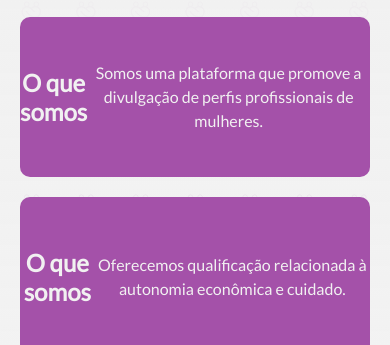
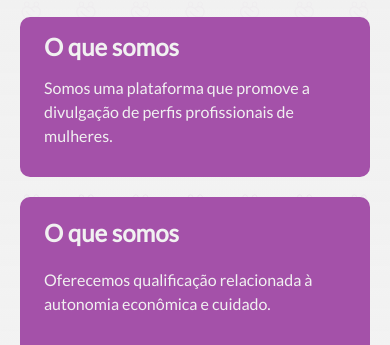
Before and after one commit to alanna-dev/polimulheres, a plain HTML site: page index.html in a window 390 px wide. Shown: the part 493-838 px from the top of the page. Drawn offline with Linux system fonts and the light colour scheme.

Commit message:
cards ok on mobile

```diff
--- a/style.css
+++ b/style.css
@@ -110,21 +110,26 @@ header {
 
 .div--card {
     display: flex;
+    flex-wrap: wrap;
     background-color: #A451A9;
     color: #f1f1f1;
     max-width: 28rem;
     height: 10rem;
     margin: 20px;
     border-radius: 10px;
-    justify-content: center;
-    text-align: center;
+}
+
+.div--card h2 {
+    display: flex;
     align-items: center;
+    padding-left: 24px;
 }
 
 .div__p--texto {
     display: flex;
     line-height: 24px;
     font-size: 16px;
+    padding: 0px 24px;
 }
 
 .div--container--app {
```
